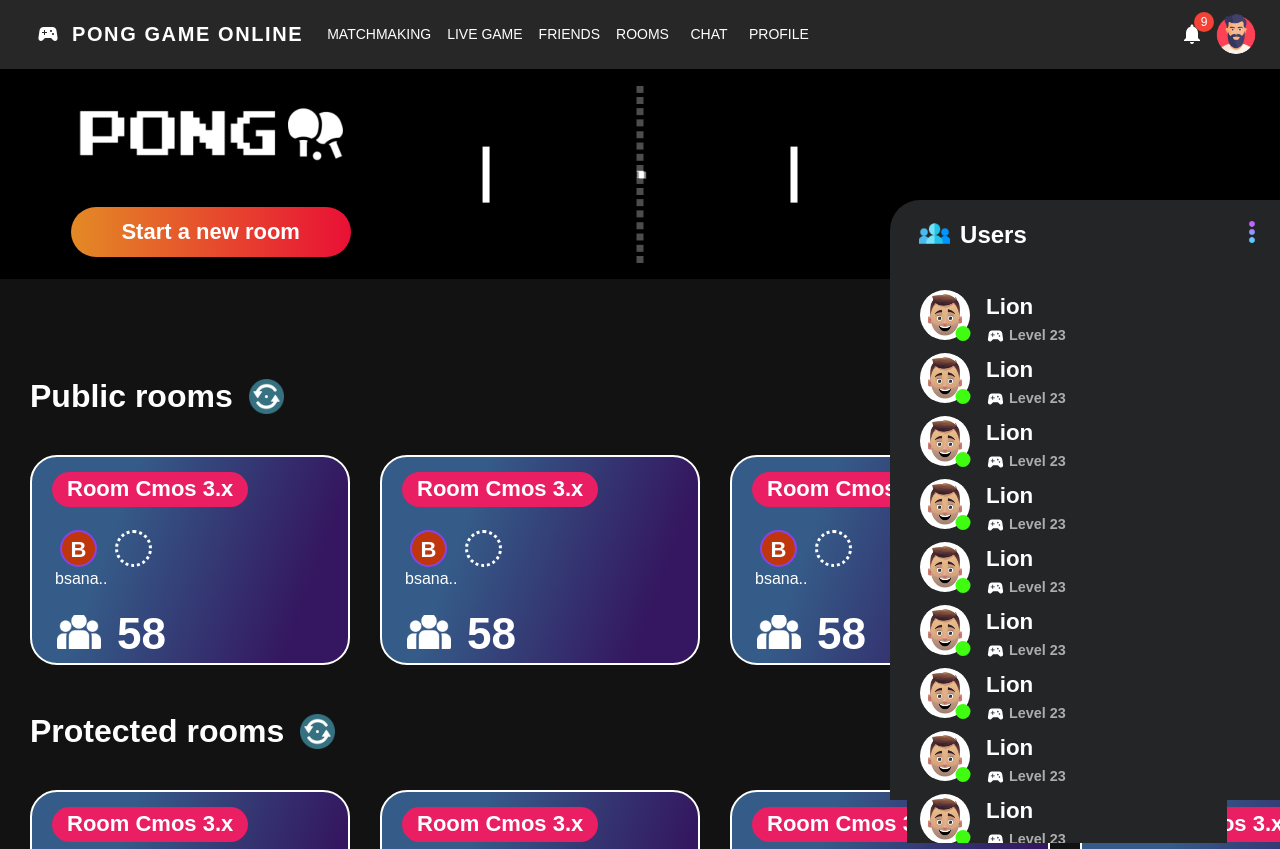
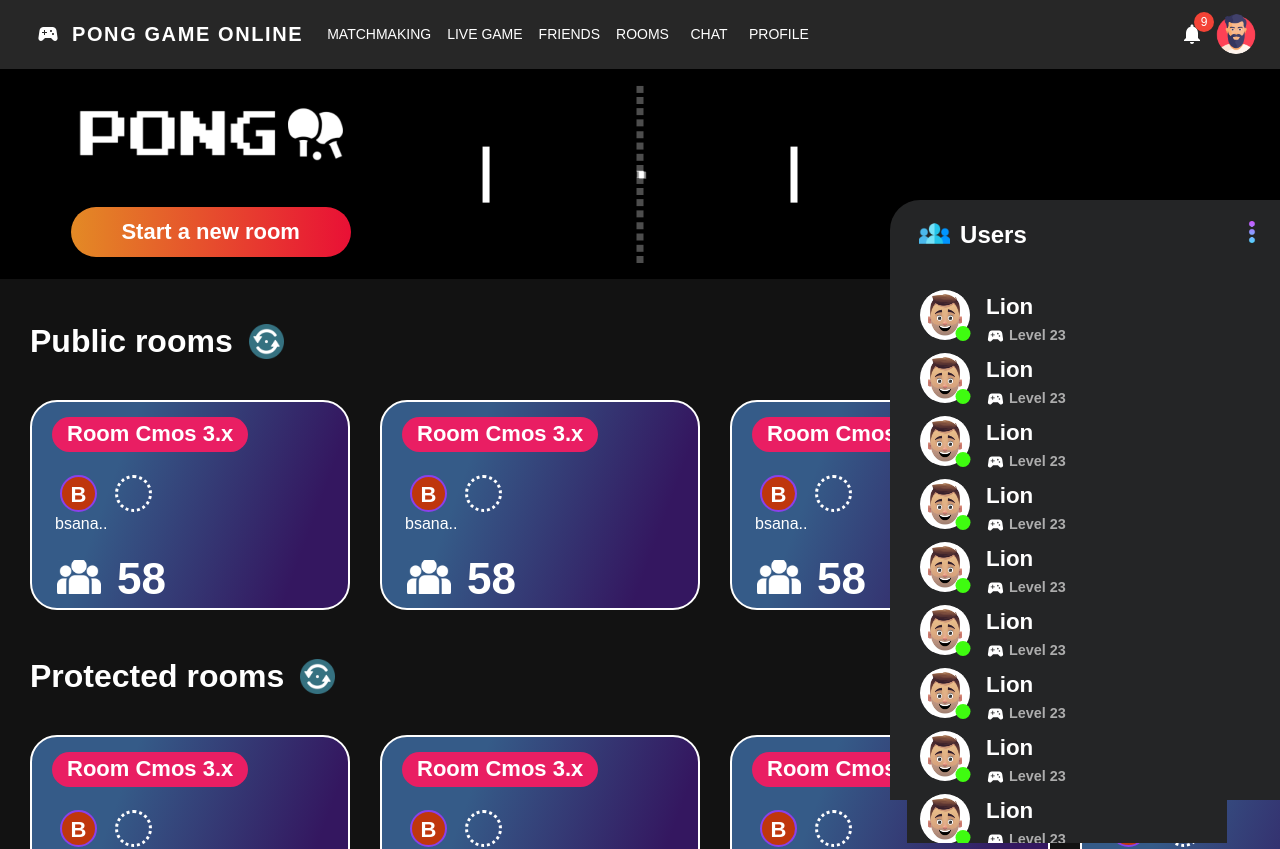
Before and after one commit to bsanaoui/Multiplayer-Pong-Game, a React (Create React App) app in the folder app/: page / in a window 1280 px wide. Shown: the top 849 px of the page. Built offline with nearby package versions, Linux system fonts and the light colour scheme.

Commit message:
Begin Chat UI

```diff
--- a/app/src/components/Main.tsx
+++ b/app/src/components/Main.tsx
@@ -7,15 +7,10 @@ import User from "./User"
 
 const Main = () => {
     return (
-        // <Stack spacing={2}
-        //     sx={{
-        //         height: '100vh',
-        //     }}
-        // >
         <div>
             <Header/>
             <Stack
-                marginTop='100px'
+                marginTop='45px'
                 marginLeft='30px'
                 spacing={3}>
                 <PublicRooms kind="Public rooms" />
@@ -23,7 +18,6 @@ const Main = () => {
             </Stack>
             <AllUsers />
         </div>
-        // </Stack>
     )
 }
 
```
